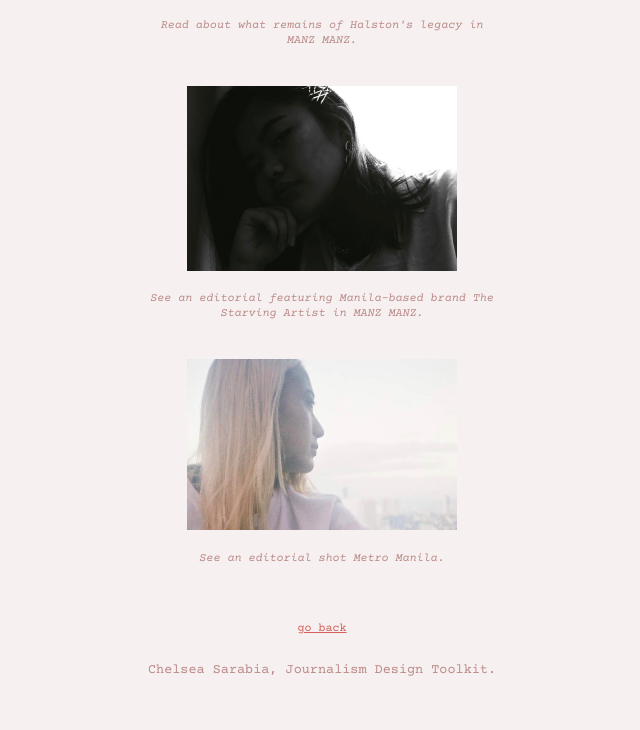
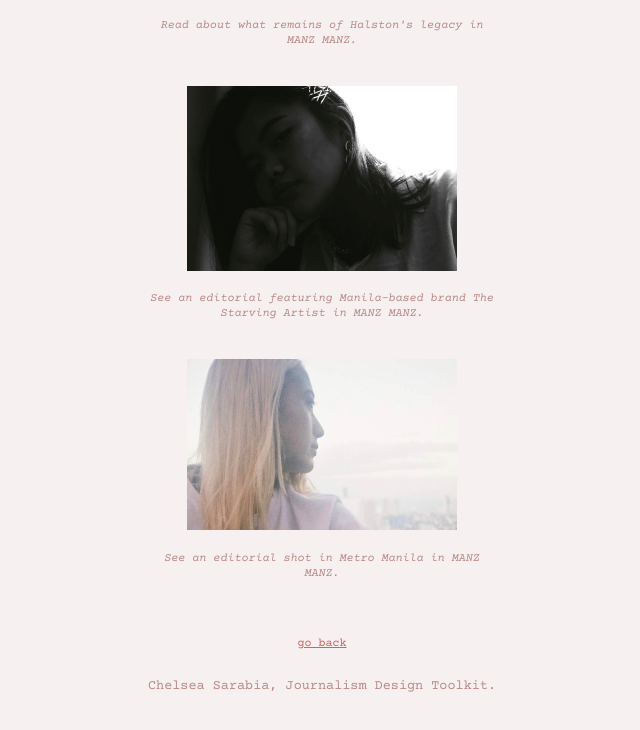
Before and after one commit to chelseasarabia/jdtoolkit-homepage, a plain HTML site: page magazine.html in a window 1280 px wide. Shown: the part 921-1651 px from the top of the page, without its empty margins (318-958 px from the left). Drawn offline with nearby package versions, Linux system fonts and the light colour scheme; a web font is replaced by a local one.

Commit message:
Update magazine.html

```diff
--- a/magazine.html
+++ b/magazine.html
@@ -26,7 +26,7 @@
 		<p class="map"><i>See an editorial featuring Manila-based brand The Starving Artist in MANZ MANZ.</i></p> <br> </br>
 
     <img class="pspix" src="jdtsophie.png">
-    <p class="map"><i>See an editorial shot Metro Manila.</i></p> <br> </br>
+    <p class="map"><i>See an editorial shot in Metro Manila in MANZ MANZ.</i></p> <br> </br>
 
 		<p class="nav"><a href="https://chelseasarabia.github.io/jdtoolkit-homepage">go back</a></p>
 
```
